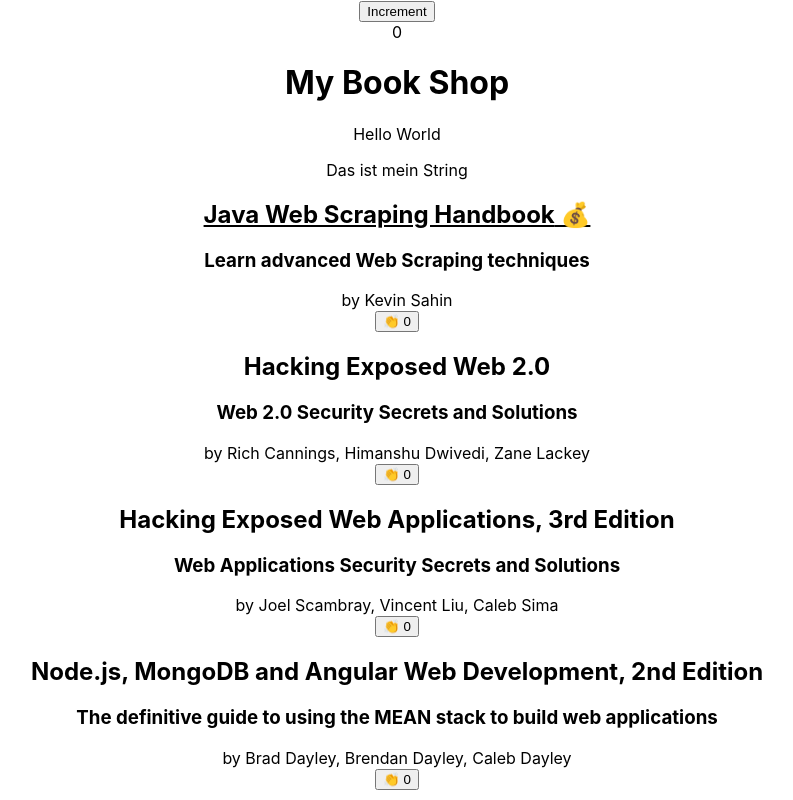
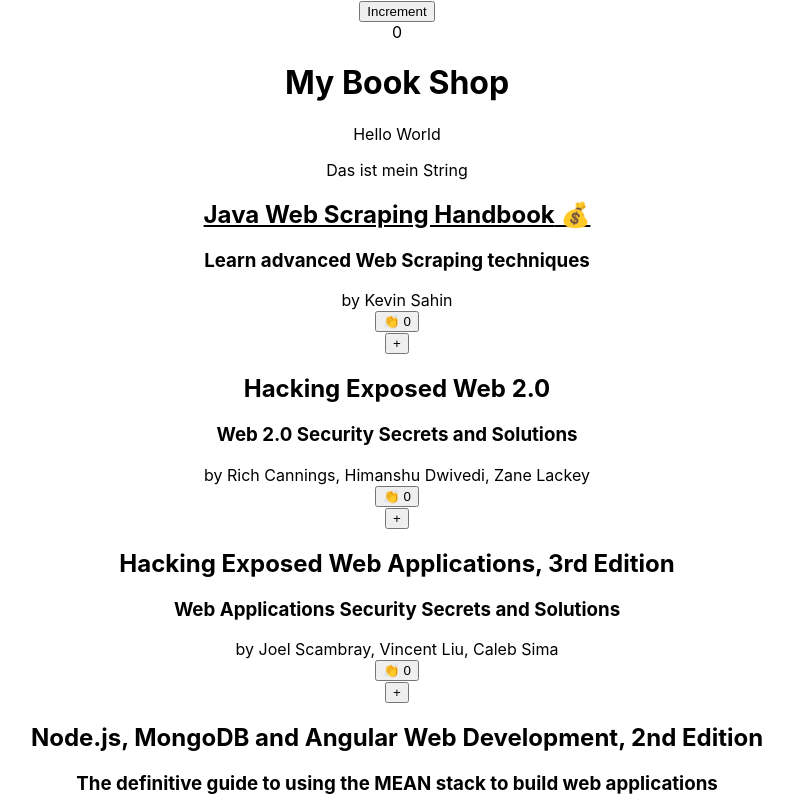
Before and after one commit to andrekovac/react-workshop-20230111, a React (Create React App) app: page / in a window 1280 px wide. Shown: the top 800 px of the page, without its empty margins (243-1036 px from the left). Built offline with nearby package versions, Linux system fonts and the light colour scheme.

Commit message:
Hideable

```diff
--- a/src/components/BookListItem/BookListItem.tsx
+++ b/src/components/BookListItem/BookListItem.tsx
@@ -1,6 +1,7 @@
 import { useState } from "react";
 import { Book } from "../../domain/book";
 import { LikeCounter } from "../LikeCounter";
+import { Hideable } from "../Hideable";
 
 export interface BookListItemProps {
   book: Book;
@@ -22,6 +23,7 @@
       <div>
         <LikeCounter count={numLikes} setCount={setNumLikes} />
       </div>
+      <Hideable hideInitially>{book.abstract}</Hideable>
     </div>
   );
 };
--- /dev/null
+++ b/src/components/Hideable/Hideable.tsx
@@ -0,0 +1,16 @@
+import { ReactNode, useState } from "react";
+
+export interface HideableProps {
+  hideInitially?: boolean;
+  children: ReactNode;
+}
+export const Hideable = ({ hideInitially, children }: HideableProps) => {
+  const [hidden, setHidden] = useState(hideInitially ?? false);
+
+  return (
+    <>
+      {!hidden && <div className="fade-in">{children}</div>}
+      <button onClick={() => setHidden(!hidden)}>{hidden ? "+" : "-"}</button>
+    </>
+  );
+};
--- /dev/null
+++ b/src/components/Hideable/index.ts
@@ -0,0 +1 @@
+export * from "./Hideable";
```
